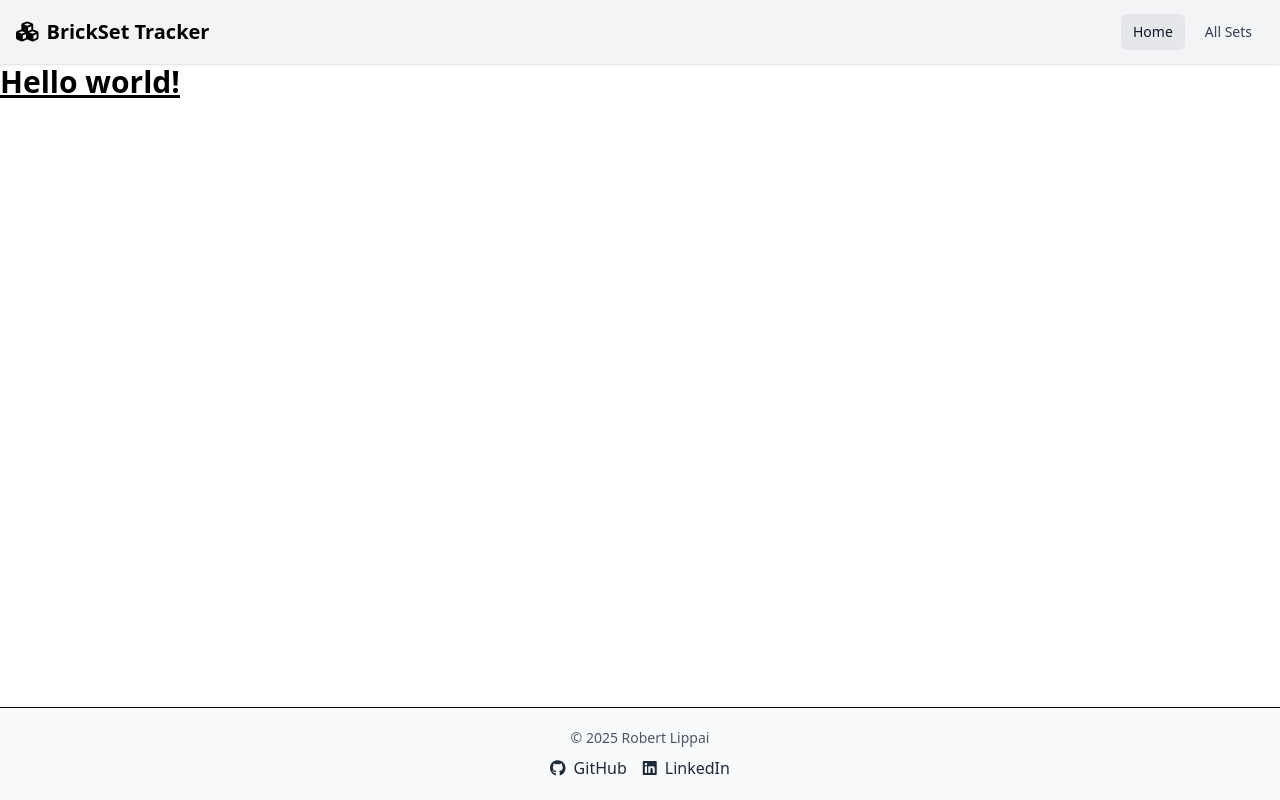
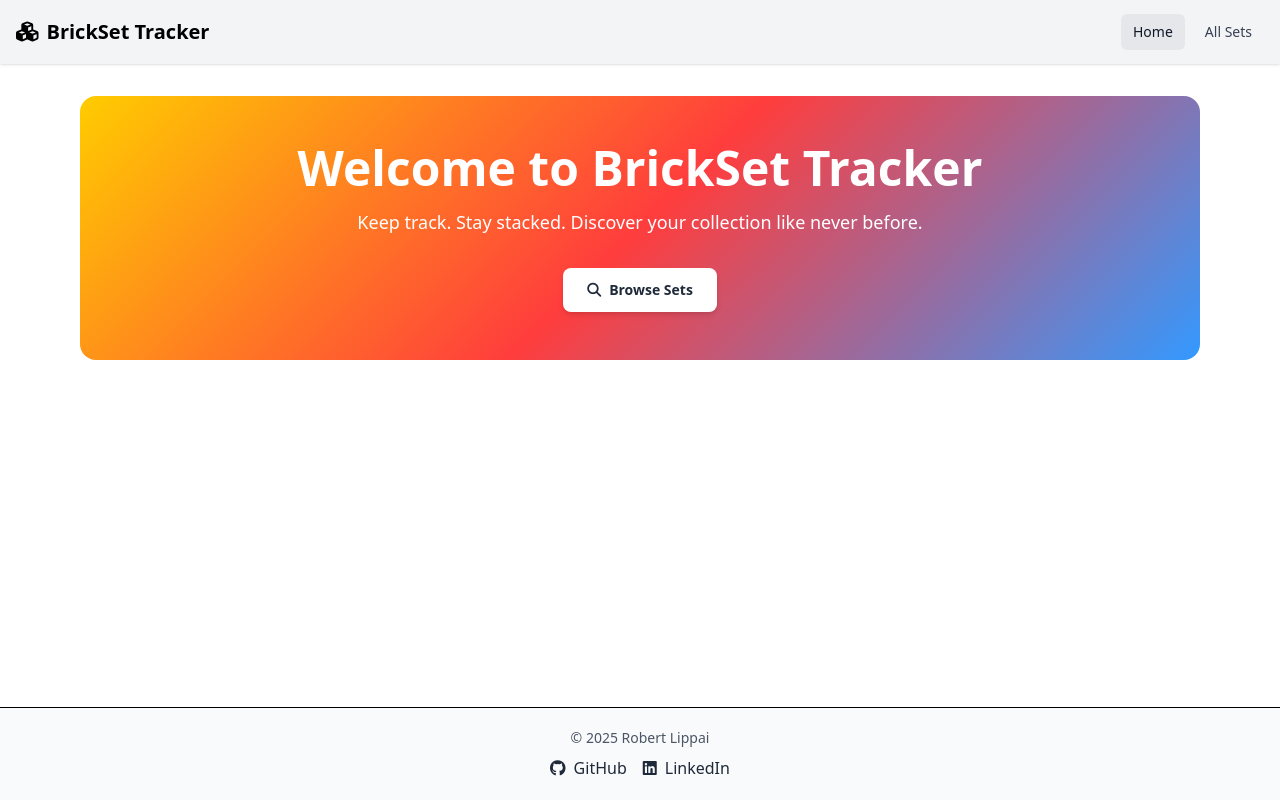
Before and after one commit to RobertLippai/brickset-tracker-frontend, a Vue app: page / in a window 1280 px wide. Built offline with nearby package versions, Linux system fonts and the light colour scheme.

Commit message:
Add Hero component for homepage

```diff
--- /dev/null
+++ b/src/components/Hero.vue
@@ -0,0 +1,30 @@
+<script setup lang="ts">
+
+</script>
+
+<template>
+  <div class="rounded-2xl bg-[linear-gradient(135deg,_#ffcc00,_#ff3d3d,_#3399ff)] px-8 py-10 sm:py-12 text-white">
+
+    <div class="flex flex-col items-center text-center">
+
+      <h1 class="text-4xl md:text-5xl font-bold">
+        Welcome to BrickSet Tracker
+      </h1>
+
+      <p class="mt-4 text-lg max-w-2xl">
+        Keep track. Stay stacked. Discover your collection like never before.
+      </p>
+
+      <div class="mt-8 flex flex-wrap justify-center gap-4">
+
+        <RouterLink
+            to="/sets"
+            class="flex items-center rounded-lg bg-white px-6 py-3 text-sm font-bold text-gray-800 shadow-md transition hover:bg-gray-100">
+          <i class="fas fa-search mr-2"></i>
+          Browse Sets
+        </RouterLink>
+      </div>
+
+    </div>
+  </div>
+</template>
--- a/src/views/HomeView.vue
+++ b/src/views/HomeView.vue
@@ -1,9 +1,9 @@
 <script setup>
-
+import Hero from '@/components/Hero.vue'
 </script>
 
 <template>
-  <h1 class="text-3xl font-bold underline">
-    Hello world!
-  </h1>
+  <div class="container mx-auto max-w-6xl px-4 py-8">
+    <Hero/>
+  </div>
 </template>
```
